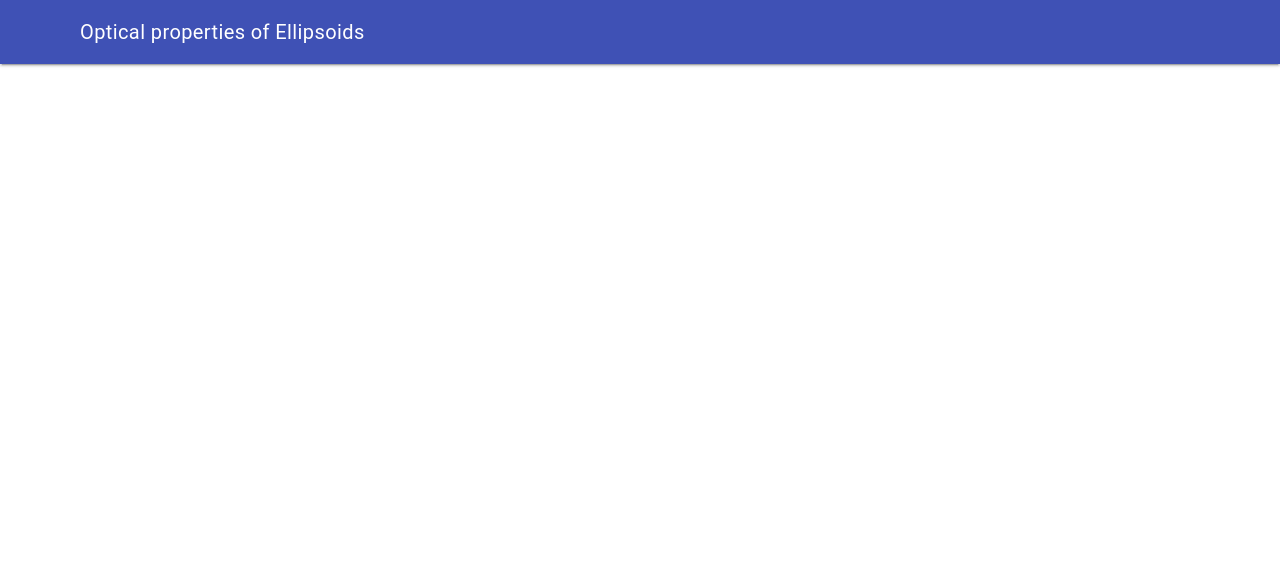
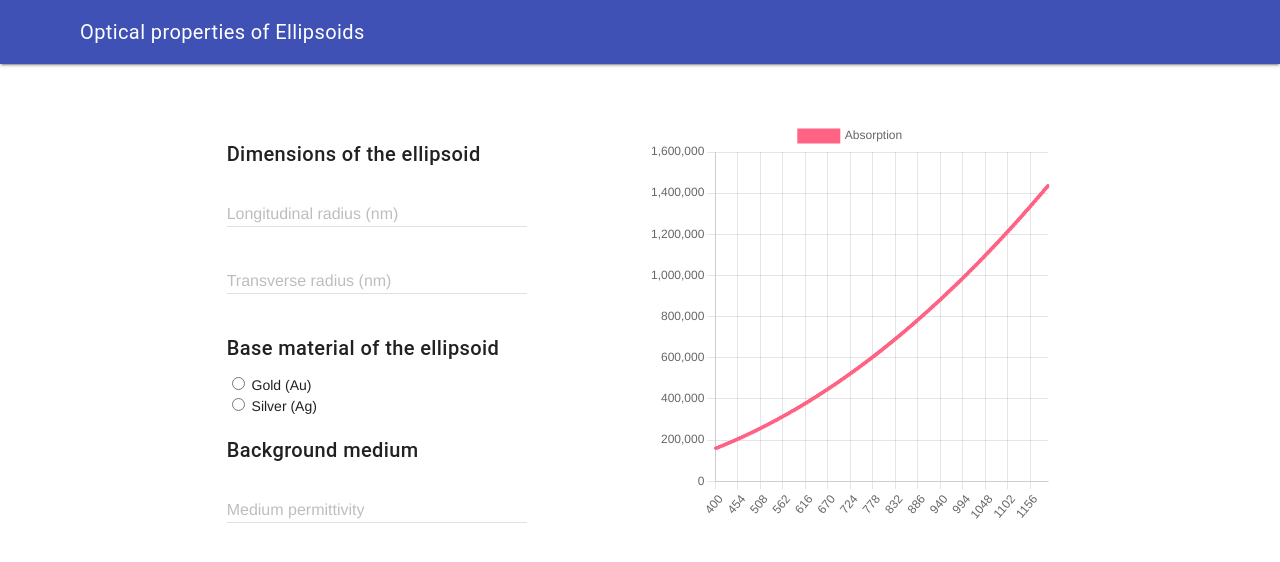
Before and after one commit to TharakaMonash/Chiral-ellipsoid, a plain HTML site: page index.html in a window 1280 px wide. Drawn offline with nearby package versions, Linux system fonts and the light colour scheme.

Commit message:
Basic structure setup

```diff
--- a/index.html
+++ b/index.html
@@ -1,5 +1,6 @@
 <!DOCTYPE html>
 <html>
+
 <head>
   <meta name="mobile-web-app-capable" content="yes">
   <meta name="viewport" content="width=device-width,initial-scale=1">
@@ -8,8 +9,10 @@
   <link rel="stylesheet" href="https://fonts.googleapis.com/icon?family=Material+Icons">
   <link rel="stylesheet" href="https://code.getmdl.io/1.3.0/material.indigo-pink.min.css">
   <script defer src="https://code.getmdl.io/1.3.0/material.min.js"></script>
+  <script src="https://cdn.jsdelivr.net/npm/chart.js"></script>
   <title>Optical properties of Ellipsoids</title>
 </head>
+
 <body>
   <!-- Always shows a header, even in smaller screens. -->
   <div class="mdl-layout mdl-js-layout mdl-layout--fixed-header">
@@ -42,17 +45,52 @@
       </nav>
     </div>
     <main class="mdl-layout__content">
-        <div class="page-content"><!-- Your content goes here -->
+      <div class="page-content">
+        <!-- Your content goes here -->
+        <br>
+        <br>
         <div class="mdl-grid">
-            <div class="mdl-cell mdl-cell--6-col">
+          <div class="mdl-cell mdl-cell--2-col"></div>
+          <div class="mdl-cell mdl-cell--4-col">
+            <h5>Dimensions of the ellipsoid</h5>
+            <div class="mdl-textfield mdl-js-textfield mdl-textfield--floating-label">
+              <input class="mdl-textfield__input" type="number" id="R1">
+              <label class="mdl-textfield__label" for="R1">Longitudinal radius (nm)</label>
+            </div>
+            <br>
+            <div class="mdl-textfield mdl-js-textfield mdl-textfield--floating-label">
+              <input class="mdl-textfield__input" type="number" id="R2">
+              <label class="mdl-textfield__label" for="R2">Transverse radius (nm)</label>
+            </div>
+
+            <h5>Base material of the ellipsoid</h5>
+            <div>
+              <input type="radio" class="mdl-radio__button" id="Au" name="metal" value="Au">
+              <label for="Au">Gold (Au)</label><br>
+              <input type="radio" class="mdl-radio__button" id="Ag" name="metal" value="Ag">
+              <label for="Ag">Silver (Ag)</label><br>
+            </div>
+
+            <h5>Background medium</h5>
+            <div class="mdl-textfield mdl-js-textfield mdl-textfield--floating-label">
+              <input class="mdl-textfield__input" type="number" id="em">
+              <label class="mdl-textfield__label" for="em">Medium permittivity</label>
+            </div>
 
           </div>
-            <div class="mdl-cell mdl-cell--6-col">
-
+          <div class="mdl-cell mdl-cell--4-col">
+            <div>
+              <canvas id="absorption" width="500" height="500"></canvas>
             </div>
+          </div>
+          <div class="mdl-cell mdl-cell--2-col"></div>
         </div>
       </div>
     </main>
   </div>
+
+  <script src="index.js"></script>
+
 </body>
+
 </html>
--- a/index.js
+++ b/index.js
@@ -1,4 +1,42 @@
-self.addEventListener('fetch', event=> {
-    let response=fetch(event.request);
-    event.respondWith(response);
-});
+// self.addEventListener('fetch', event=> {
+//     let response=fetch(event.request);
+//     event.respondWith(response);
+// });
+
+function calcAbs(lda)
+{
+    return lda**2;
+}
+
+// Initialize the variables
+let lambda = [];
+for(let i=400;i<1200;i=i+1)
+{
+    lambda.push(i);
+}
+let abs = [];
+for(let j=0;j<lambda.length;j++)
+{
+    abs.push(calcAbs(lambda[j]));
+}
+
+// Plot
+const data = {
+    labels: lambda,
+    datasets: [{
+        label: 'Absorption',
+        backgroundColor: 'rgb(255, 99, 132)',
+        borderColor: 'rgb(255, 99, 132)',
+        pointRadius: 1,
+        data: abs
+    }]
+};
+const config = {
+    type: 'line',
+    data,
+    options: {}
+};
+let myChart = new Chart(
+    document.getElementById('absorption'),
+    config
+);
```
Lines whose indentation alone changed are shown as unchanged.
